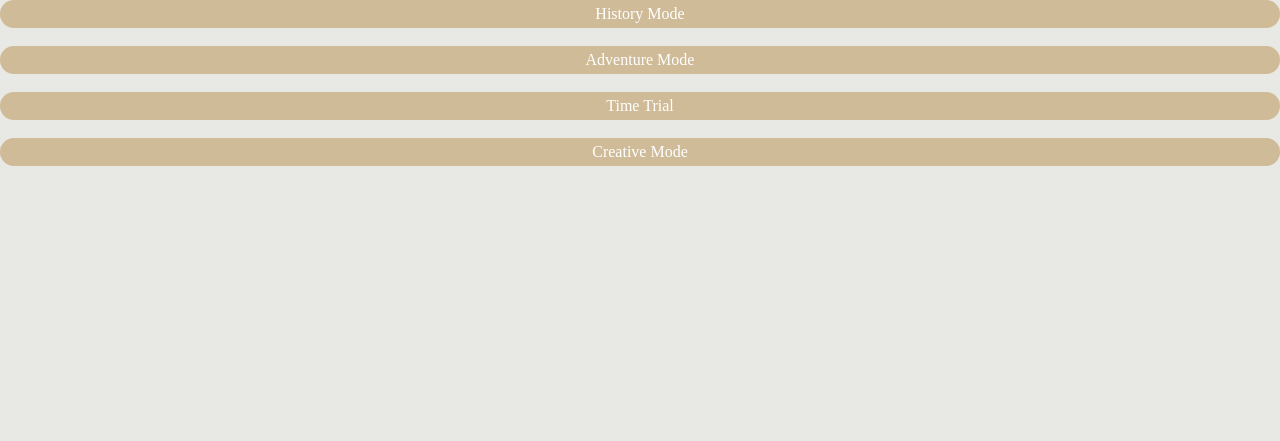
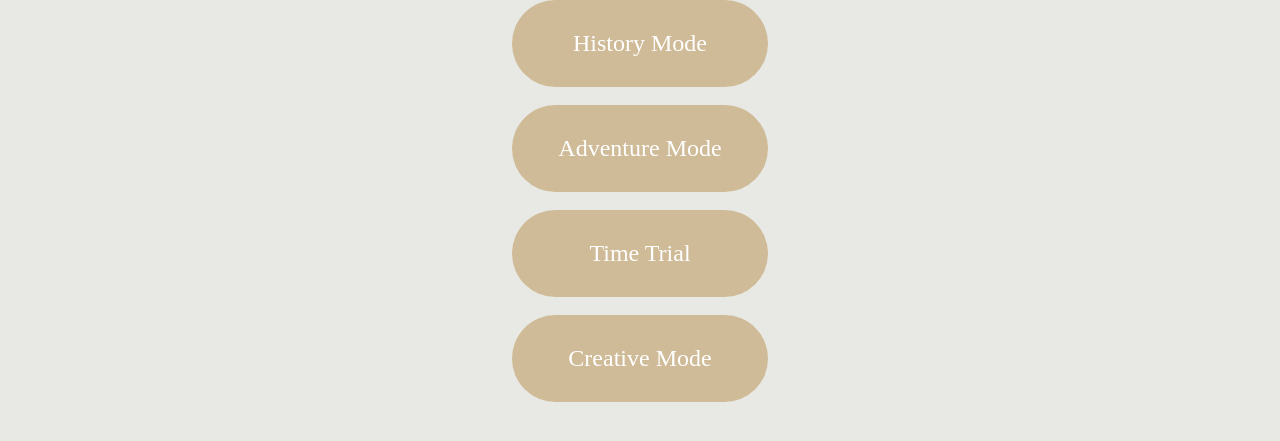
Before and after one commit to Cyriaque-TONNERRE/DeEZit-Chains, a PHP site: page /php/index.php in a window 1280 px wide. Shown: the part 18-459 px from the top of the page. Run offline with PHP 8.4, Linux system fonts and the light colour scheme.

Commit message:
petite maj css index

```diff
--- a/css/index.css
+++ b/css/index.css
@@ -19,9 +19,11 @@
 	display: block;
 	text-align: center;
 	text-decoration: none;
+	font-size: 150%;
 	color: white;
 	background-color: #CFBB97;
 	border : 2px 1D456B solid;
 	border-radius: 100px;
-	padding: 5px;
+	padding: 30px;
+	margin: 0px 40%;
 }
```
